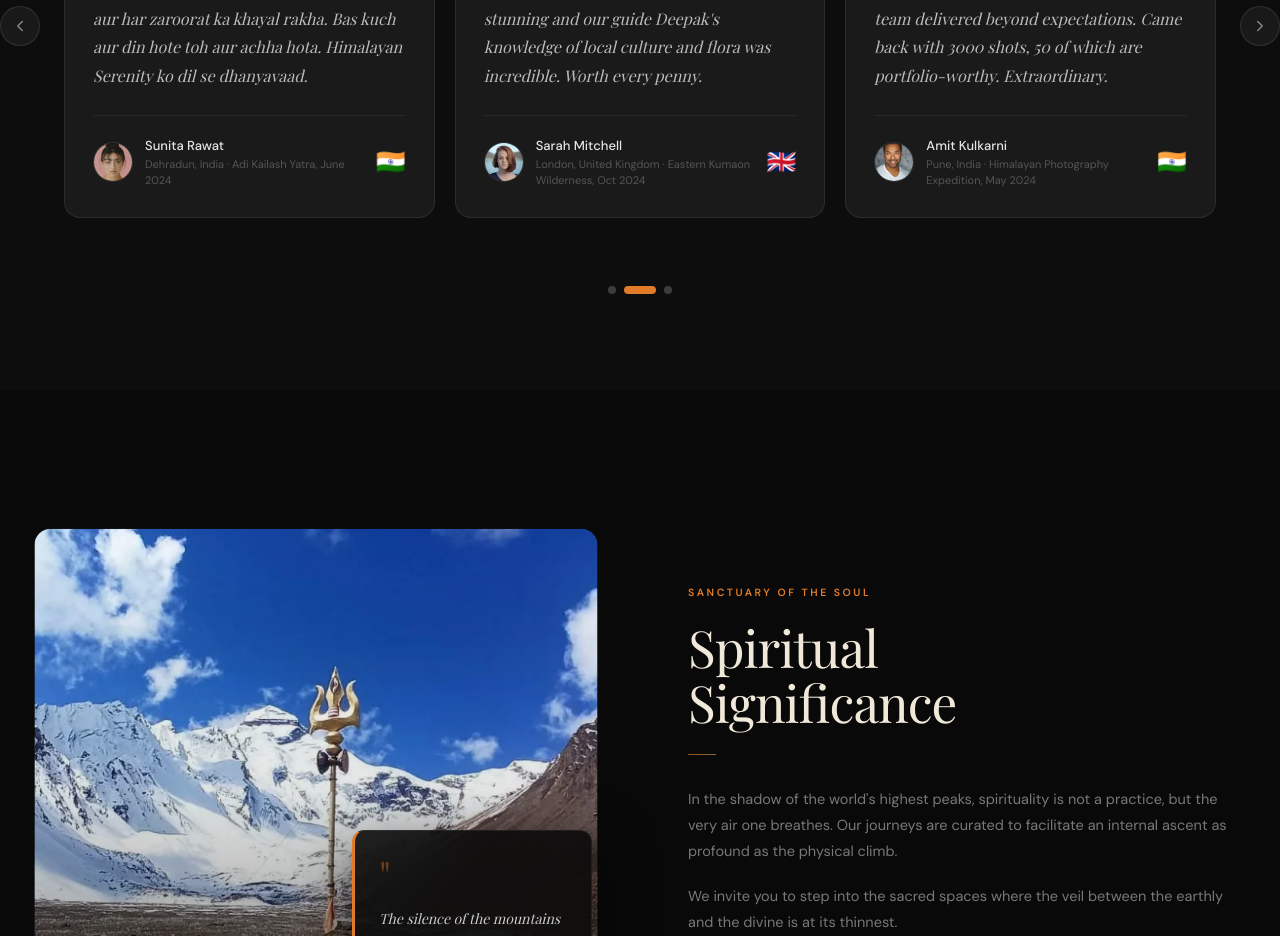
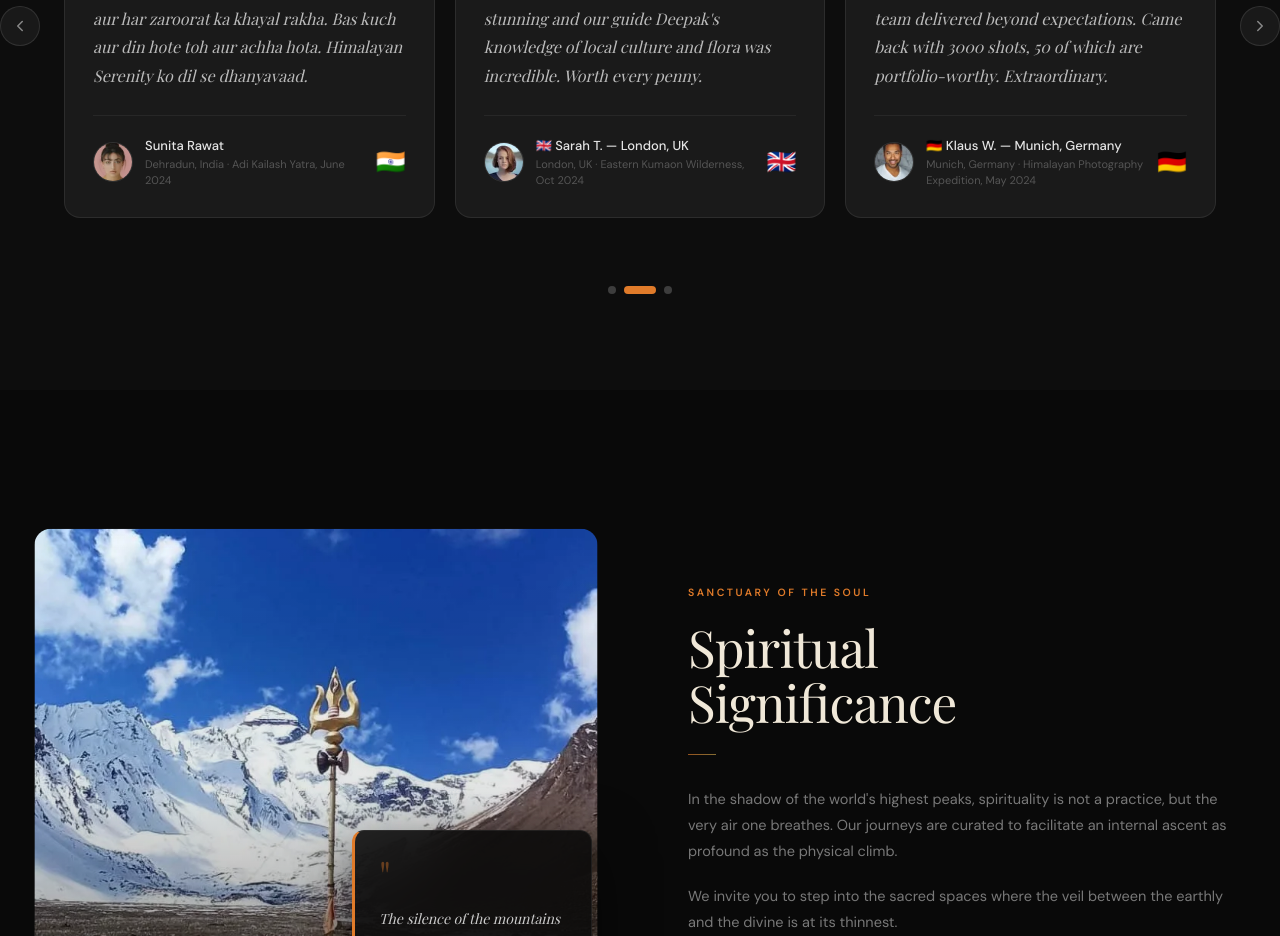
Before and after one commit to bhattpoms0-bit/himalayan-serenity, a React (Vite) app: page / in a window 1280 px wide. Shown: the part 4780-5716 px from the top of the page. Built offline with nearby package versions, Linux system fonts and the light colour scheme; a web font is replaced by a local one.

Commit message:
feat: add country flags and update reviewer labels in testimonials

```diff
--- a/src/components/Testimonials.jsx
+++ b/src/components/Testimonials.jsx
@@ -6,7 +6,7 @@ const testimonials = [
   {
     stars:  5,
     quote:  'Standing before Om Parvat and seeing the sacred ॐ symbol in snow with my own eyes was a moment I cannot describe in words. Himalayan Serenity arranged everything flawlessly — permits, accommodation, guides. A life-changing yatra.',
-    name:   'Rajesh Sharma',
+    name:   '🇮🇳 Rajesh Sharma',
     info:   'New Delhi, India · Adi Kailash Expedition, May 2024',
     avatar: '/images/testimonials/rajesh-sharma.webp',
     flag:   '🇮🇳',
@@ -38,18 +38,18 @@ const testimonials = [
   {
     stars:  5,
     quote:  'I found Himalayan Serenity through a friend and it was the best travel decision I ever made. The Milam Trail is absolutely stunning and our guide Deepak\'s knowledge of local culture and flora was incredible. Worth every penny.',
-    name:   'Sarah Mitchell',
-    info:   'London, United Kingdom · Eastern Kumaon Wilderness, Oct 2024',
+    name:   '🇬🇧 Sarah T. — London, UK',
+    info:   'London, UK · Eastern Kumaon Wilderness, Oct 2024',
     avatar: '/images/testimonials/sarah-mitchell.webp',
     flag:   '🇬🇧',
   },
   {
     stars:  5,
     quote:  'As a wildlife and landscape photographer, I needed guides who understood golden hour, patience, and remote access. This team delivered beyond expectations. Came back with 3000 shots, 50 of which are portfolio-worthy. Extraordinary.',
-    name:   'Amit Kulkarni',
-    info:   'Pune, India · Himalayan Photography Expedition, May 2024',
+    name:   '🇩🇪 Klaus W. — Munich, Germany',
+    info:   'Munich, Germany · Himalayan Photography Expedition, May 2024',
     avatar: '/images/testimonials/amit-kulkarni.webp',
-    flag:   '🇮🇳',
+    flag:   '🇩🇪',
   },
   {
     stars:  4,
```
